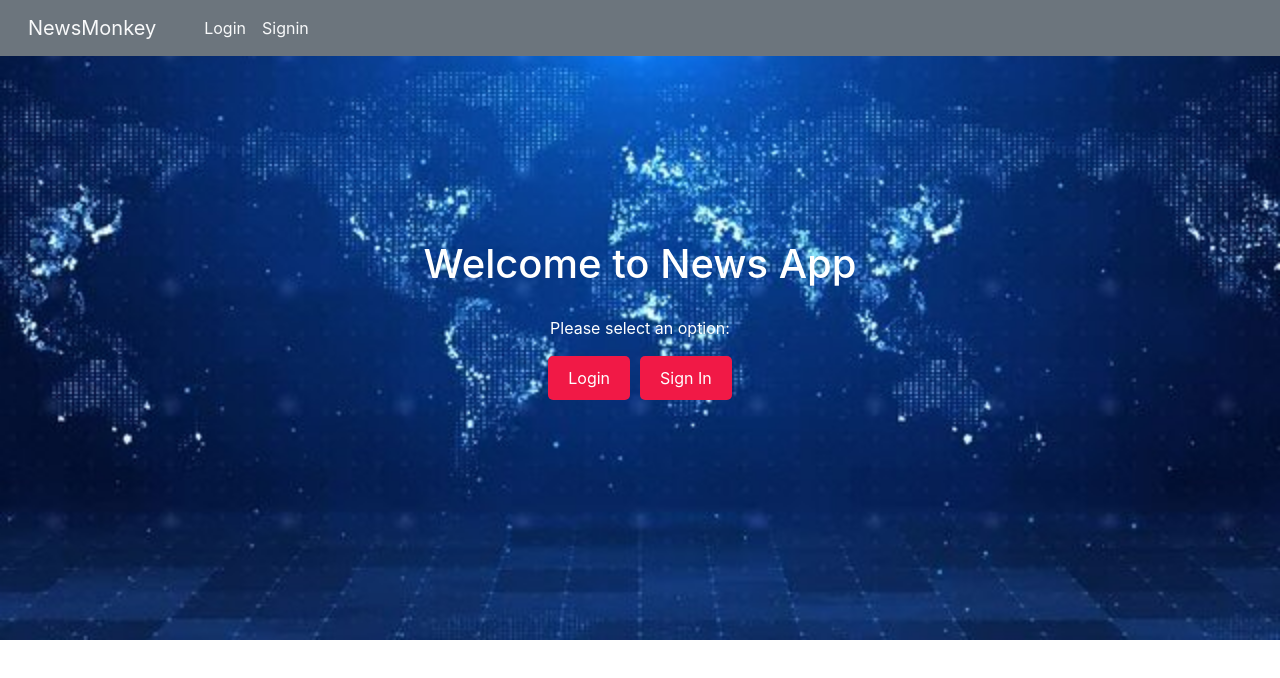
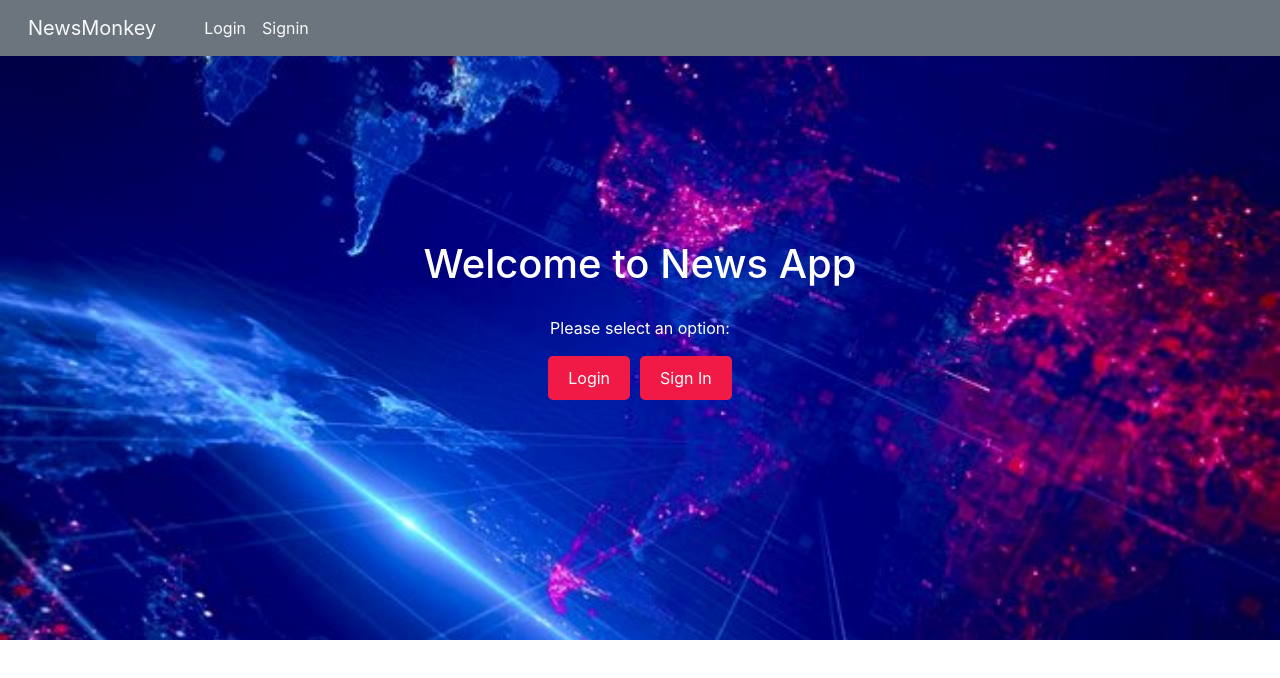
Before and after one commit to swaraj-jedhe/InfoPulse, a React (Create React App) app: page / in a window 1280 px wide. Shown: the top 678 px of the page. Built offline with nearby package versions, Linux system fonts and the light colour scheme.

Commit message:
Update Home.css

```diff
--- a/src/MyComponents/Pages/Home.css
+++ b/src/MyComponents/Pages/Home.css
@@ -3,7 +3,7 @@
 
 .home-container {
 
-  background-image: url('../Background.jpg');
+  background-image: url('../newbackground.jpg');
   background-size: cover;
   background-position: middle;
   height: 500vh; /* Adjust height based on your requirement */
```
